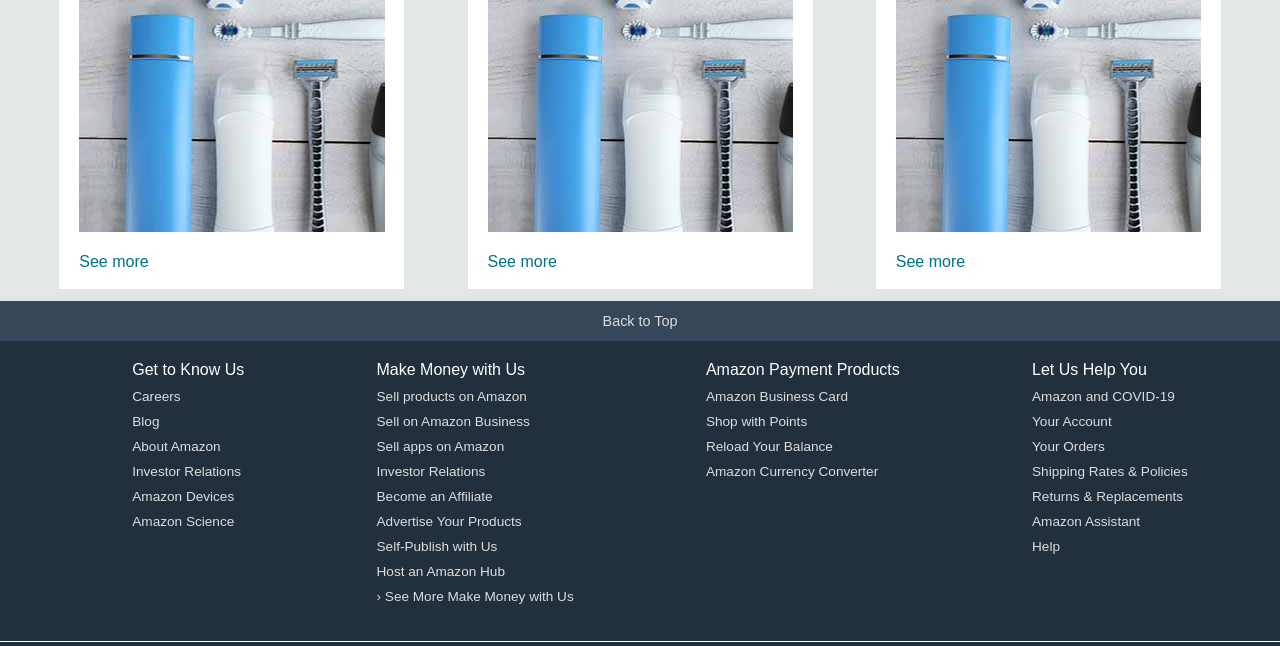
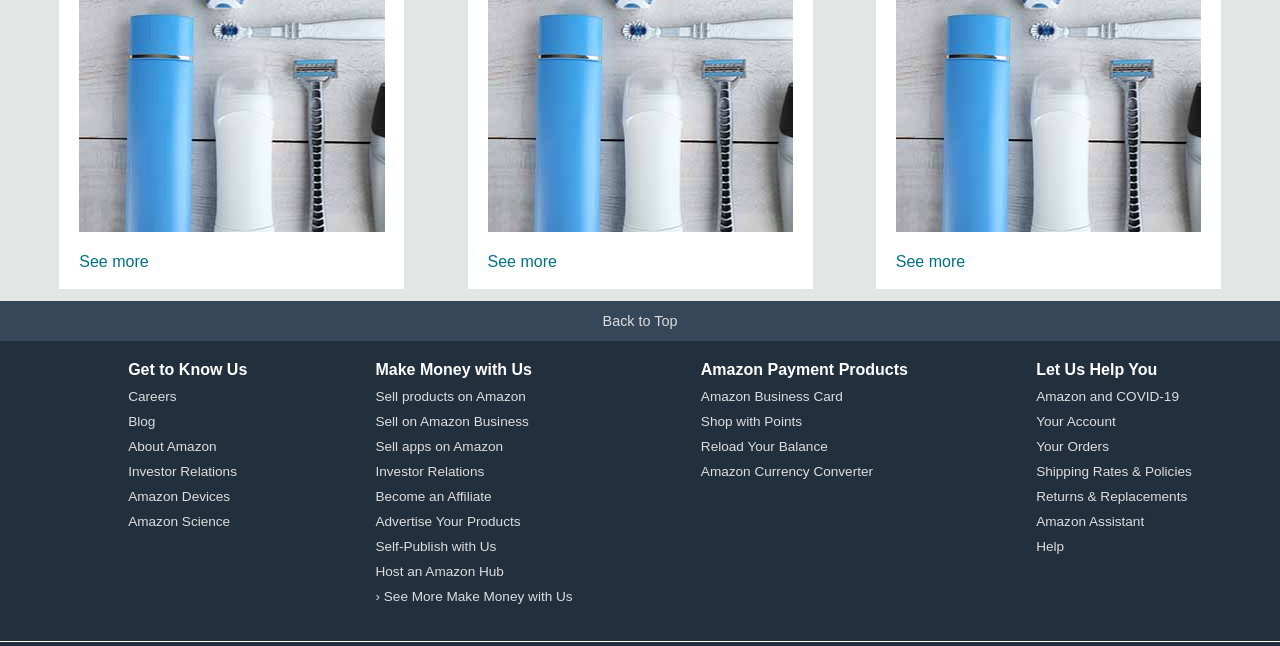
Before and after one commit to rahulkhandait-sde/Amazon-Clone, a plain HTML site: page index.html in a window 1280 px wide. Shown: the part 1857-2503 px from the top of the page. Drawn offline with nearby package versions, Linux system fonts and the light colour scheme.

Commit message:
file updated

```diff
--- a/index.html
+++ b/index.html
@@ -6,7 +6,7 @@
         <meta name="viewport" content="width=device-width, initial-scale=1.0">
         <title>Amazon.com. Spend Less. Smile More.</title>
         <!-- Icon -->
-        <link rel="icon" href="./Assets/favicon.png">
+        <link rel="icon" href="favicon.png">
         <!-- stylesheet -->
         <link rel="stylesheet" href="https://cdnjs.cloudflare.com/ajax/libs/font-awesome/6.4.0/css/all.min.css"
             integrity="sha512-iecdLmaskl7CVkqkXNQ/ZH/XLlvWZOJyj7Yy7tcenmpD1ypASozpmT/E0iPtmFIB46ZmdtAc9eNBvH0H/ZpiBw=="
@@ -262,7 +262,7 @@
             <!-- panel2  -->
             <div class="foot-panel2">
                 <ul>
-                    <p>Get to Know Us</p>
+                    <h4>Get to Know Us</h4>
                     <a href="">Careers</a>
                     <a href="">Blog</a>
                     <a href="">About Amazon</a>
@@ -271,7 +271,7 @@
                     <a href="">Amazon Science</a>
                 </ul>
                 <ul>
-                    <p>Make Money with Us</p>
+                    <h4>Make Money with Us</h4>
                     <a href="">Sell products on Amazon</a>
                     <a href="">Sell on Amazon Business</a>
                     <a href="">Sell apps on Amazon</a>
@@ -283,14 +283,14 @@
                     <a href="">› See More Make Money with Us</a>
                 </ul>
                 <ul>
-                    <p>Amazon Payment Products</p>
+                    <h4>Amazon Payment Products</h4>
                     <a href="">Amazon Business Card</a>
                     <a href="">Shop with Points</a>
                     <a href="">Reload Your Balance</a>
                     <a href="">Amazon Currency Converter</a>
                 </ul>
                 <ul>
-                    <p>Let Us Help You</p>
+                    <h4>Let Us Help You</h4>
                     <a href="https://www.amazon.com/gp/help/customer/display.html?nodeId=GDFU3JS5AL6SYHRD&ref_=footer_covid">Amazon and COVID-19</a>
                     <a href="">Your Account</a>
                     <a href="">Your Orders</a>
```
Also changed, not shown: favicon.png (renamed from Assets/favicon.png).
